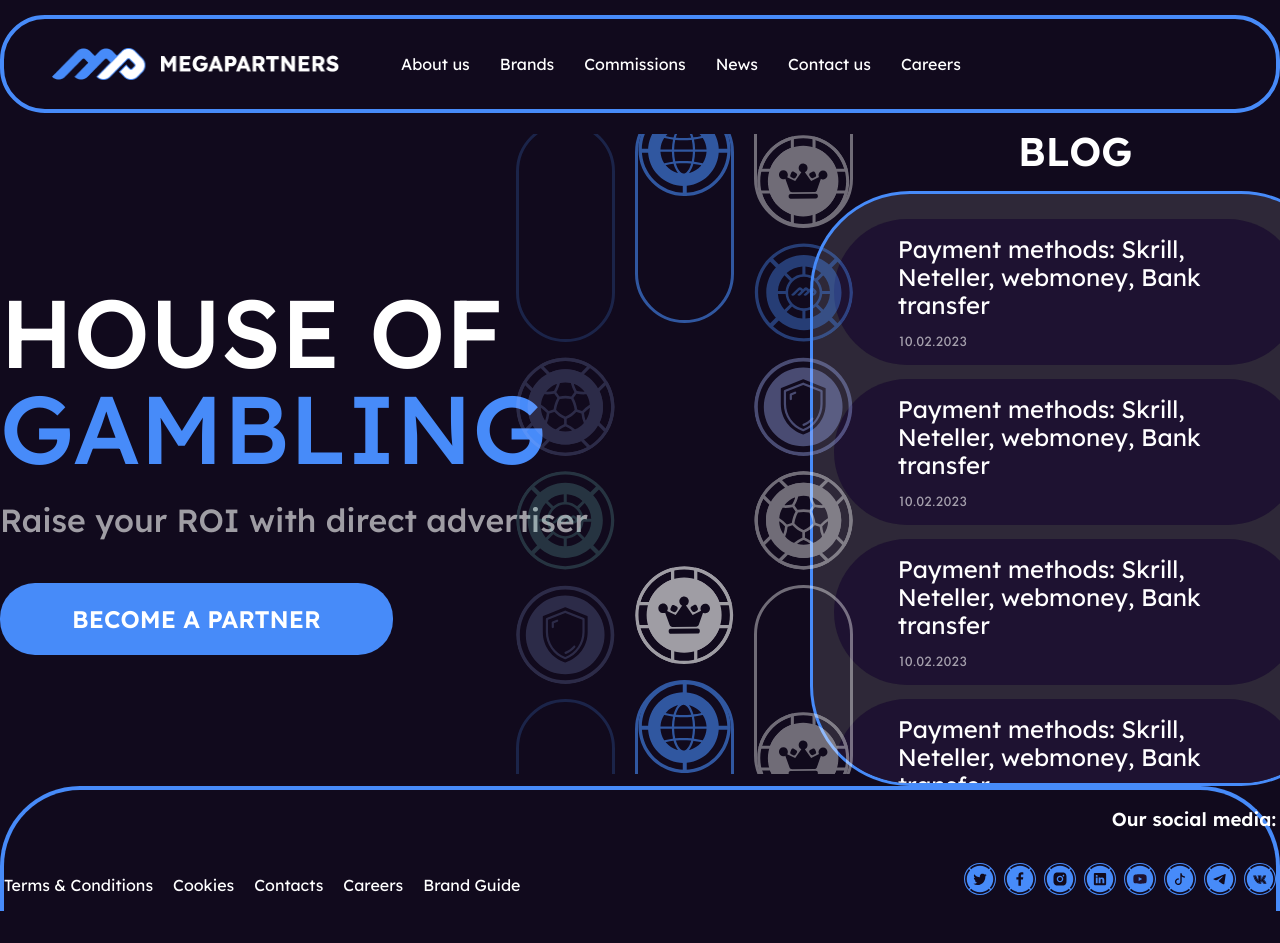
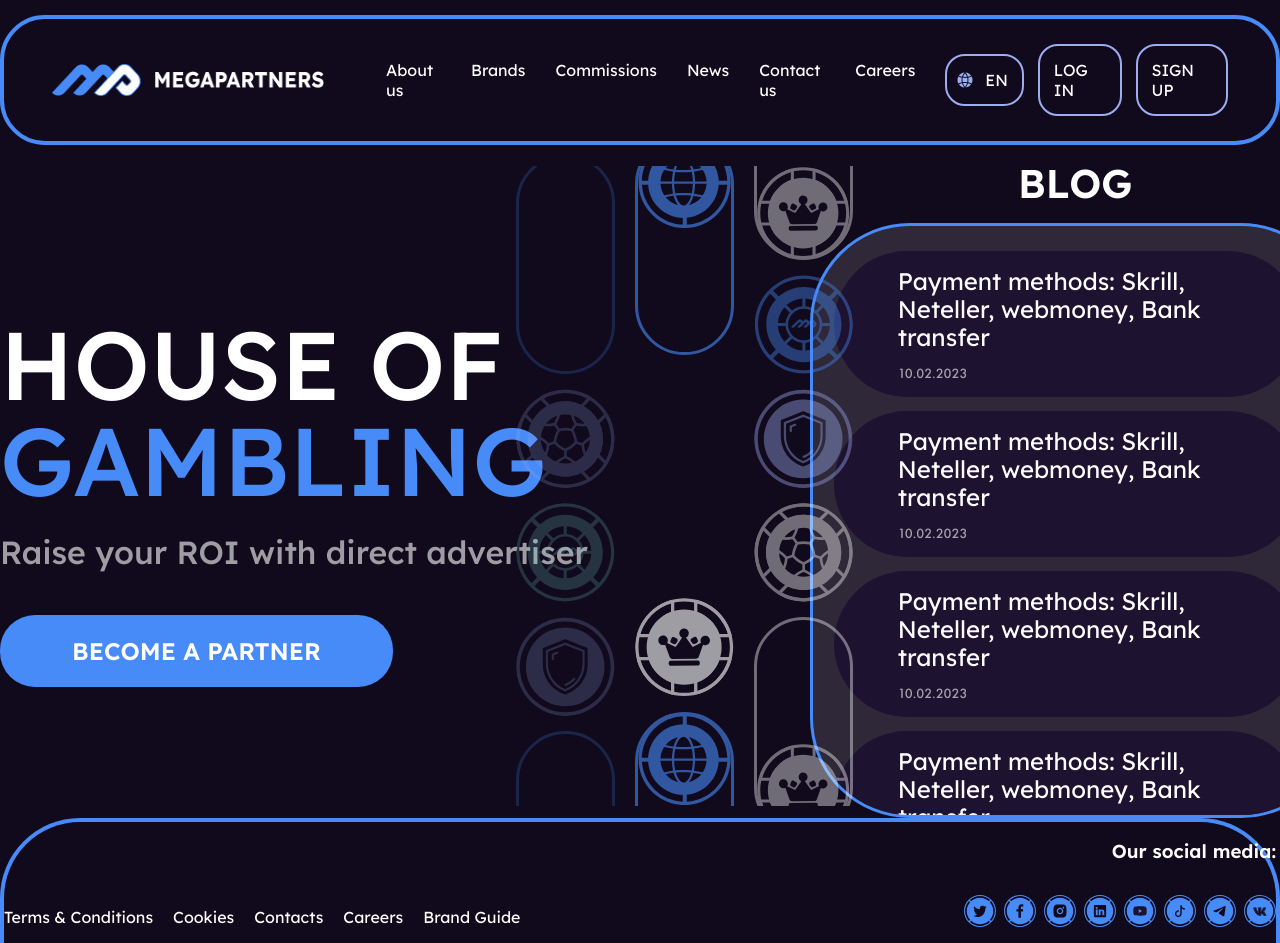
Before and after one commit to Ramitsan/VTOP3-test, a website: page source/index.html in a window 1280 px wide. Shown: the top 943 px of the page. Before the commit the page ends 911 px from the top, so only its background shows below. Drawn offline with nearby package versions, Linux system fonts and the light colour scheme; files that its build step writes are made by us from their sources; files whose address does not match are found by name.

Commit message:
add header widgets

```diff
--- a/source/index.html
+++ b/source/index.html
@@ -45,6 +45,12 @@
           </ul>
         </div>
       </nav>
+
+      <div class="header__widgets widgets">
+        <button type="button" value="en" class="btn widgets__language-button">EN</button>
+        <a href="#" class="widgets__link widgets__link--login">log in</a>
+        <a href="#" class="widgets__link widgets__link--signup">sign up</a>
+      </div>
     </div>
 
   </header>
--- a/source/sass/base/base.scss
+++ b/source/sass/base/base.scss
@@ -49,4 +49,5 @@
 .btn {
   border: 1px solid transparent;
   vertical-align: middle;
+  cursor: pointer;
 }
--- a/source/sass/blocks/header.scss
+++ b/source/sass/blocks/header.scss
@@ -10,8 +10,8 @@
   padding: 25px 48px;
   display: flex;
   flex-direction: row;
+  justify-content: space-between;
   align-items: center;
-  justify-content: flex-start;
   border: 4px solid $main-color;
   border-radius: 45px;
 }
--- /dev/null
+++ b/source/sass/blocks/widgets.scss
@@ -0,0 +1,42 @@
+.widgets {
+  display: flex;
+  align-items: center;
+}
+
+.widgets__language-button {
+  margin-right: 14px;
+  padding: 14px 14px 14px 38px;
+  font-size: 16px;
+  line-height: 20px;
+  text-transform: uppercase;
+  color: $main-text-color;
+  border: 2px solid #9DADF2;
+  border-radius: 20px;
+  background-color: transparent;
+  background-image: url('../../assets/icons/icon-planet.svg');
+  background-size: 16px 16px;
+  background-position: left 10px center;
+  background-repeat: no-repeat;
+}
+
+.widgets__link {
+  display: inline-block;
+  padding: 14px;
+  font-size: 16px;
+  line-height: 20px;
+  text-transform: uppercase;
+  color: $main-text-color;
+  border: 2px solid #9DADF2;
+  border-radius: 20px;
+  transition: 200ms;
+}
+
+.widgets__link:not(:last-child) {
+  margin-right: 14px;
+}
+
+.widgets__link:hover {
+ background-color: $main-color;
+ border: 2px solid $main-color;
+ transition: 200ms;
+}
--- a/source/sass/style.scss
+++ b/source/sass/style.scss
@@ -6,6 +6,7 @@
 @import "blocks/btn.scss";
 @import "blocks/header.scss";
 @import "blocks/main-nav.scss";
+@import "blocks/widgets.scss";
 @import "blocks/main.scss";
 @import "blocks/promo.scss";
 @import "blocks/chips.scss";
```
Also changed, not shown: source/assets/icons/icon-planet.svg (added).
